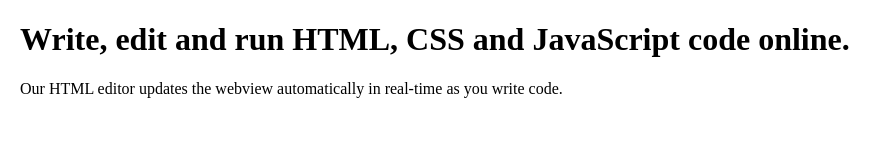
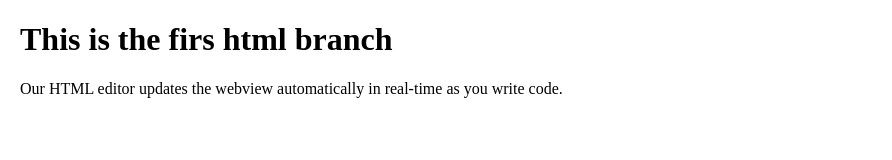
Before and after one commit to vinisouto/Firsthtml, a plain HTML site: page programiz-html-css/index.html in a window 1280 px wide. Shown: the whole page, without its empty margins (0-892 px from the left). Drawn offline with Linux system fonts and the light colour scheme.

Commit message:
Update index.html

```diff
--- a/programiz-html-css/index.html
+++ b/programiz-html-css/index.html
@@ -13,7 +13,7 @@ Online HTML, CSS and JavaScript editor to run code online.
 
 <body>
   <h1>
-    Write, edit and run HTML, CSS and JavaScript code online.
+    This is the firs html branch
   </h1>
   <p>
     Our HTML editor updates the webview automatically in real-time as you write code.
```
